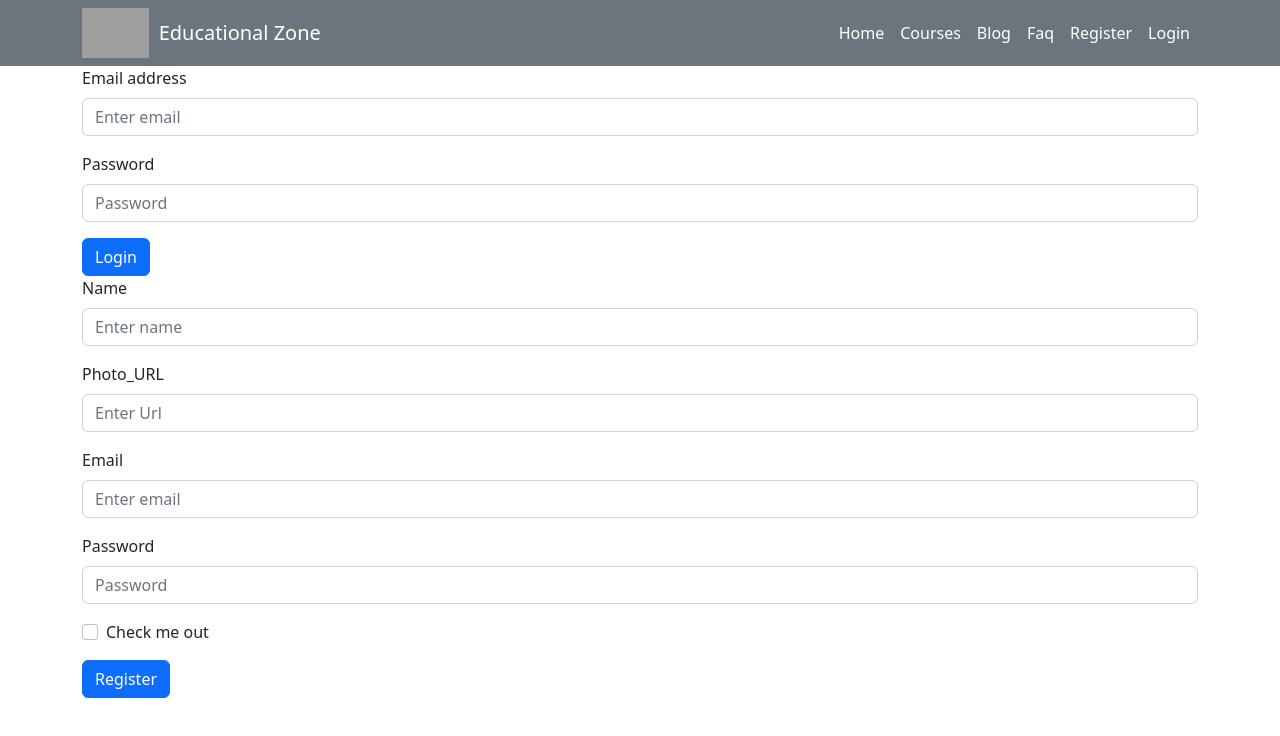
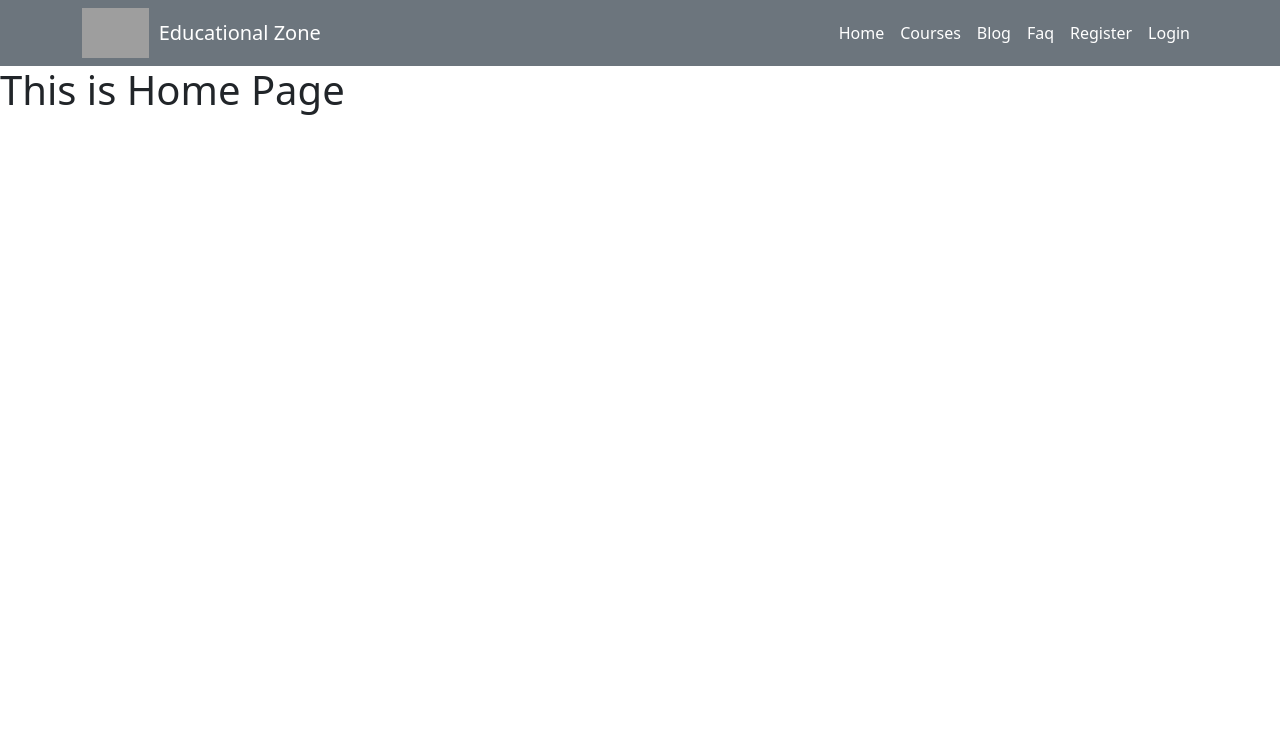
Before and after one commit to Mazharul430106/educational-zone-clientsite-repo, a React (Create React App) app: page /home in a window 1280 px wide. Shown: the top 736 px of the page. Built offline with nearby package versions, Linux system fonts and the light colour scheme; grey boxes are pictures that could not be loaded.

Commit message:
added routes

```diff
--- a/src/App.js
+++ b/src/App.js
@@ -1,14 +1,11 @@
 import './App.css';
-import Login from './Pages/Login/Login';
-import Register from './Pages/Register/Register';
-import Hader from './Pages/Shared/Hader/Hader';
+import {RouterProvider} from 'react-router-dom';
+import { routes } from './Pages/Routes/Route/Route';
 
 function App() {
   return (
     <div>
-        <Hader></Hader>
-        <Login></Login>
-        <Register></Register>
+        <RouterProvider router={routes}></RouterProvider>
     </div>
   );
 }
--- a/src/Layout/Main.js
+++ b/src/Layout/Main.js
@@ -1,9 +1,12 @@
 import React from 'react';
+import {Outlet} from 'react-router-dom';
+import Hader from '../Pages/Shared/Hader/Hader';
 
 const Main = () => {
     return (
         <div>
-            <h1>This is Main Page</h1>
+            <Hader></Hader>
+            <Outlet></Outlet>
         </div>
     );
 };
--- /dev/null
+++ b/src/Pages/Home/Home.js
@@ -0,0 +1,11 @@
+import React from 'react';
+
+const Home = () => {
+    return (
+        <div>
+            <h1>This is Home Page</h1>
+        </div>
+    );
+};
+
+export default Home;
--- a/src/Pages/Register/Register.js
+++ b/src/Pages/Register/Register.js
@@ -2,7 +2,6 @@ import React from 'react';
 import { Container } from 'react-bootstrap';
 import Button from 'react-bootstrap/Button';
 import Form from 'react-bootstrap/Form';
-
 
 const Register = () => {
     return (
--- a/src/Pages/Shared/Hader/Hader.js
+++ b/src/Pages/Shared/Hader/Hader.js
@@ -4,6 +4,7 @@ import Nav from 'react-bootstrap/Nav';
 import Navbar from 'react-bootstrap/Navbar';
 import Image from 'react-bootstrap/Image'
 import Logo from '../../../assets/Logo/Logo.png';
+import {Link} from 'react-router-dom';
 
 const Hader = () => {
     return (
@@ -14,12 +15,24 @@ const Hader = () => {
                 <Navbar.Toggle aria-controls="basic-navbar-nav" />
                 <Navbar.Collapse id="basic-navbar-nav">
                     <Nav className="ms-auto">
-                        <Nav.Link href="#home" className='text-white'>Home</Nav.Link>
-                        <Nav.Link href="#home" className='text-white'>Courses</Nav.Link>
-                        <Nav.Link href="#link" className='text-white'>Blog</Nav.Link>
-                        <Nav.Link href="#link" className='text-white'>Faq</Nav.Link>
-                        <Nav.Link href="#link" className='text-white'>Register</Nav.Link>
-                        <Nav.Link href="#link" className='text-white'>Login</Nav.Link>
+                        <Nav.Link className='text-white'>
+                            <Link className='text-white text-decoration-none' to='/home'>Home</Link>
+                        </Nav.Link>
+                        <Nav.Link className='text-white'>
+                            <Link className='text-white text-decoration-none' to='/courses' >Courses</Link>
+                        </Nav.Link>
+                        <Nav.Link className='text-white'>
+                            <Link className='text-white text-decoration-none' to='/blog'>Blog</Link>
+                        </Nav.Link>
+                        <Nav.Link className='text-white'>
+                            <Link className='text-white text-decoration-none' to='/faq' >Faq</Link>
+                        </Nav.Link>
+                        <Nav.Link className='text-white'>
+                            <Link className='text-white text-decoration-none' to='/register'>Register</Link>
+                        </Nav.Link>
+                        <Nav.Link className='text-white'>
+                            <Link className='text-white text-decoration-none' to='/login'>Login</Link>
+                        </Nav.Link>
                     </Nav>
                 </Navbar.Collapse>
             </Container>
```
Also changed, not shown: src/Pages/Routes/Route/Route.js (+32 -0 lines).
